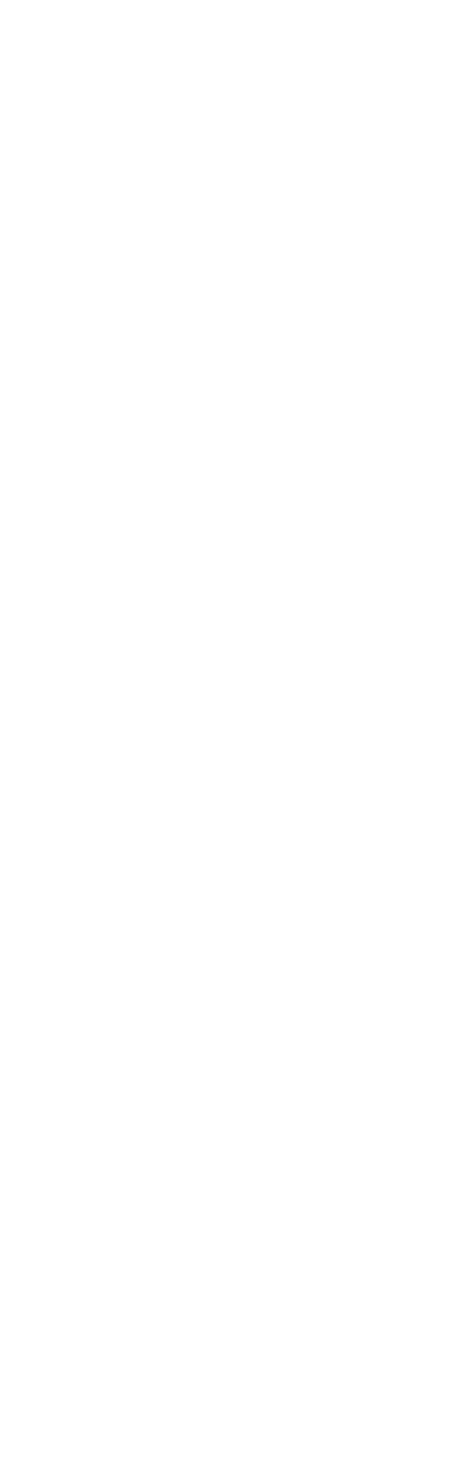
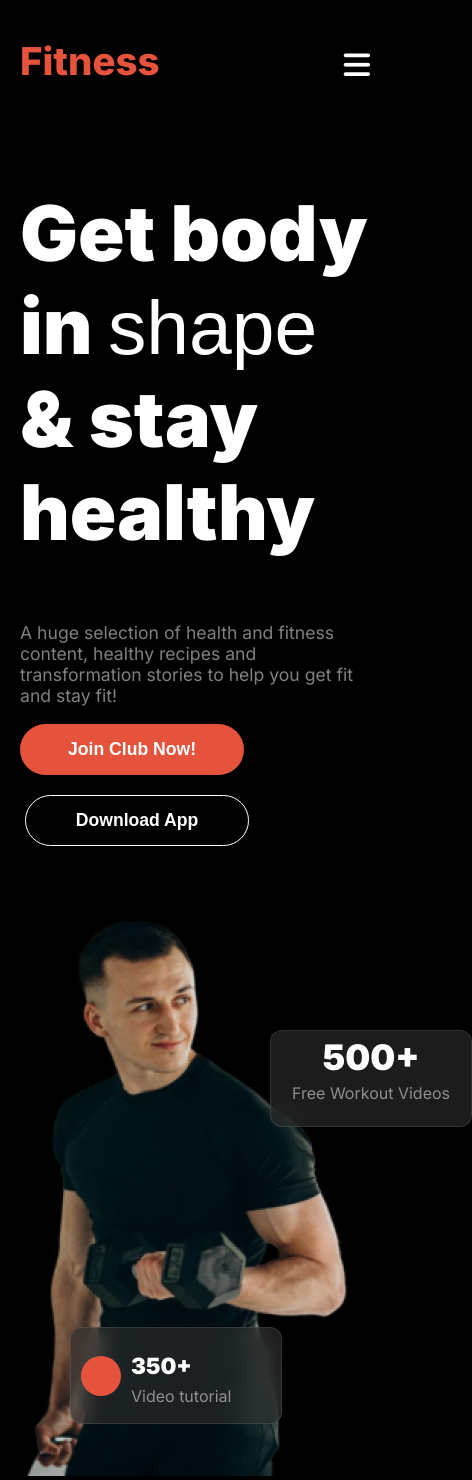
Before and after one commit to ShorgoShiam/assignment-2, a plain HTML site: page index.html in a window 390 px wide. Shown: the whole page, 472 px wide, since content can reach past the window. Before the commit the page ends 844 px from the top, so only its background shows below. Drawn offline with Linux system fonts and the light colour scheme; a web font is replaced by a local one.

Commit message:
added banner section and responsive

```diff
--- a/index.html
+++ b/index.html
@@ -1,20 +1,59 @@
 <!DOCTYPE html>
 <html lang="en">
-<head>
-    <meta charset="UTF-8">
-    <meta name="viewport" content="width=device-width, initial-scale=1.0">
+  <head>
+    <meta charset="UTF-8" />
+    <meta name="viewport" content="width=device-width, initial-scale=1.0" />
     <title>Assignment-2</title>
-    <link rel="stylesheet" href="styles/style.css">
-</head>
-<body>
+    <link rel="stylesheet" href="styles/style.css"/>
+    <link rel="stylesheet" href="https://cdnjs.cloudflare.com/ajax/libs/font-awesome/6.6.0/css/all.min.css" integrity="sha512-Kc323vGBEqzTmouAECnVceyQqyqdsSiqLQISBL29aUW4U/M7pSPA/gEUZQqv1cwx4OnYxTxve5UMg5GT6L4JJg==" crossorigin="anonymous" referrerpolicy="no-referrer" />
+  </head>
+  <body class="inter-font">
     <header>
-
+      <nav class="navbar display-flex">
+        <h3 class="brand">Fitness</h3>
+        <ul class="nav-item display-flex">
+          <li>
+            <a class="nav-link" href=""><span class="home">Home</span></a>
+          </li>
+          <li><a class="nav-link" href="">Service</a></li>
+          <li><a class="nav-link" href="">Contact</a></li>
+          <li><a class="nav-link" href="">About</a></li>
+        </ul>
+        <div class="font">
+            <i class="fa-solid fa-bars"></i>
+          </div>
+      </nav>
+      <div class="banner display-flex">
+        <div class="banner-content">
+          <h2 class="banner-title">
+            Get body in <span class="miama">shape</span> & stay <br />
+            healthy
+          </h2>
+          <p class="banner-description light-dark">
+            A huge selection of health and fitness content, healthy recipes and
+            transformation stories to help you get fit and stay fit!
+          </p>
+          <button class="btn-primary">Join Club Now!</button>
+          <button class="btn-download">Download App</button>
+        </div>
+        <div class="banner-img">
+          <img src="images/Images 2.png" alt="" />
+          <div class="card-container">
+            <div class="card-1">
+                <h3 class="count-1">500+</h3>
+                <p class="light-dark description-1">Free Workout Videos</p>
+              </div>
+              <div class="card-2 display-flex">
+                <div id="red"></div>
+                <div>
+                  <h3 class="count">350+</h3>
+                  <p class="light-dark description">Video tutorial</p>
+                </div>
+              </div>
+          </div>
+        </div>
     </header>
-    <main>
-
-    </main>
-    <footer>
-
-    </footer>
-</body>
+    <main></main>
+    <footer></footer>
+  </body>
 </html>
--- a/styles/style.css
+++ b/styles/style.css
@@ -0,0 +1,180 @@
+@import url('https://fonts.googleapis.com/css2?family=Inter:ital,opsz,wght@0,14..32,100..900;1,14..32,100..900&family=Work+Sans:ital,wght@0,100..900;1,100..900&display=swap');
+@import url('https://fonts.cdnfonts.com/css/miama-nueva');
+.inter-font {
+  font-family: "Inter", sans-serif;
+  font-optical-sizing: auto;
+  font-weight: 400;
+  font-style: normal;
+}
+.miama{
+    font-family: 'Miama Nueva', sans-serif;
+    font-weight: 400;
+}
+body{
+    background-color: black;
+    color: white;
+    max-width: 1300px;
+    margin: 0 auto;
+}
+/* shared styles */
+.display-flex{
+    display: flex;
+}
+.btn-primary{
+    background-color: rgb(230, 83, 60);
+    color: white;
+    width: 14rem;
+    height: 3.2rem;
+    border-radius: 42px;
+    border: none;
+    font-size: 1.1rem;
+    font-weight: 600;
+}
+.light-dark{
+    color: rgba(255, 255, 255, 0.5);
+}
+/* navbar styles */
+.nav-link{
+    color: white;
+    text-decoration: none;
+}
+.nav-item{
+    list-style: none;
+    align-items: center;
+    gap: 2.4rem;
+    border: 1px solid rgba(255, 255, 255, 0.1);
+    border-radius: 39px;
+    font-size: 1.2rem;
+    font-weight: 600;
+    margin-right: 50px;
+    padding: 20px;
+    margin-top: 30px;
+
+}
+.navbar{
+    justify-content: space-between;
+}
+.brand{
+    color: rgb(230, 83, 60);
+    font-size: 2.4rem;
+    font-weight: 800;
+}
+.home{
+    background-color: rgb(230, 83, 60);
+    border-radius: 45px;
+    padding: 8px 20px 8px 20px;
+}
+/* Banner styles */
+.banner{
+    gap: 300px;
+}
+.banner-content{
+    width: 100%;
+}
+.banner-title{
+    font-size: 4.8rem;
+    font-weight: 900;
+}
+.btn-download{
+    width: 14rem;
+    border-radius: 2.8rem;
+    height: 3.2rem;
+    background-color: black;
+    color: white;
+    font-size: 1.1rem;
+    font-weight: 600;
+    border: 1px solid white;
+    margin-left: 20px;
+}
+.banner-description{
+    font-size: 1.1rem;
+    font-weight: 400;
+}
+.banner-img{
+    width: 100%;
+    position: relative;
+}
+#red{
+    width: 40px;
+    height: 40px;
+    background-color:rgb(230, 83, 60);
+    border-radius: 100%;
+    align-items: center;
+}
+.card-2{
+    border: 1px solid rgba(255, 255, 255, 0.1);
+    width: 200px;
+    height: 95px;
+    background-color: rgba(48, 48, 48, 0.6);
+    backdrop-filter: blur(10px);
+    align-items: center;
+    gap: 10px;
+    border-radius: 12px;
+    padding-left: 10px;
+    margin-top: -250px;
+    margin-left: -100px;
+}
+.count{
+    font-size: 1.4rem;
+    font-weight: 900;
+}
+.description{
+    font-size: 1rem;
+    font-weight: 400;
+    margin-top: -15px;
+}
+.count-1{
+    font-size: 2.2rem;
+    font-weight: 900;
+    text-align: center;
+    margin-top: 5px;
+}
+.card-1{
+    border: 1px solid rgba(255, 255, 255, 0.1);
+    width: 200px;
+    height: 95px;
+    background-color: rgba(48, 48, 48, 0.6);
+    backdrop-filter: blur(10px);
+    border-radius: 12px;
+   transform: translateX(250px) translateY(-450px);
+}
+.description-1{
+    text-align: center;
+    margin-top: -30px;
+}
+.card-container{
+    position: absolute;
+}
+.fa-bars{
+    font-size: 30px;
+}
+.font{
+    display: none;
+}
+/* Responsive media query */
+@media screen and (max-width: 576px) {
+    .nav-item{
+        display: none;
+    }
+    .fa-bars{
+        margin-top: 50px;
+    }
+    .font{
+        display: block;
+    }
+    .banner{
+        flex-direction: column;
+        gap: 50px;
+    }
+    header{
+        margin: 0 20px;
+    }
+    .btn-download{
+        margin-top: 20px;
+        margin-left: 5px;
+    }
+    .card-2{
+        margin-left: 50px;
+    }
+
+}
```
